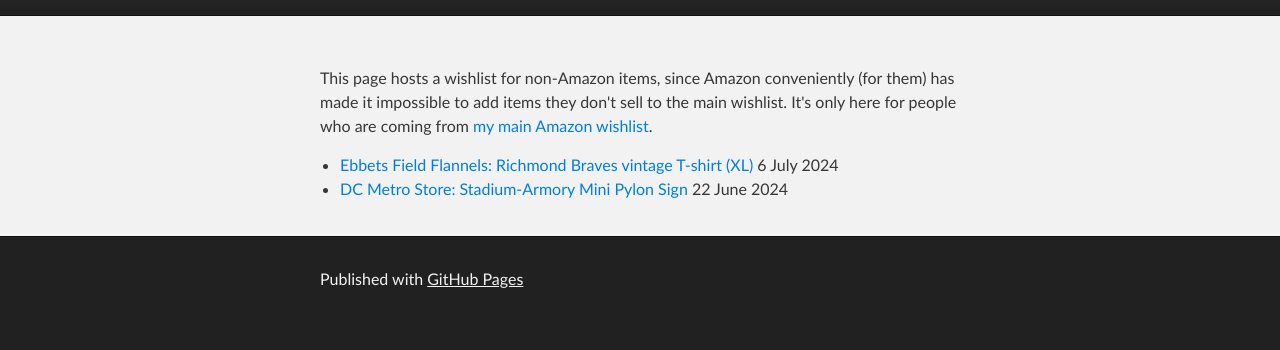
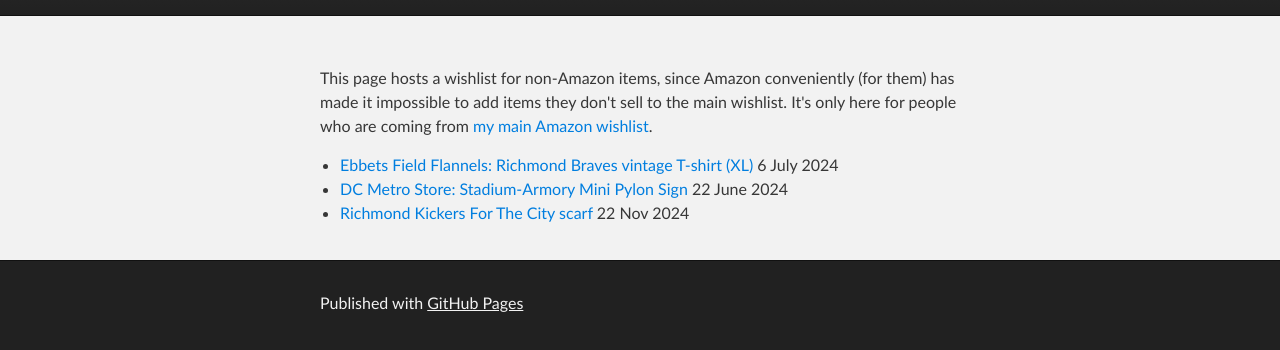
Before and after one commit to joshcvt/joshcvt.github.io, a plain HTML site: page wishlist/index.html in a window 1280 px wide. Shown: the part 128-478 px from the top of the page. Drawn offline with Linux system fonts and the light colour scheme.

Commit message:
add city scarf

```diff
--- a/wishlist/index.html
+++ b/wishlist/index.html
@@ -34,6 +34,7 @@
   <ul>
     <li><a href="https://www.ebbets.com/products/richmond-braves-eff-milb-vintage-t-shirt?variant=44302588772541">Ebbets Field Flannels: Richmond Braves vintage T-shirt (XL)</a> 6 July 2024</li>
     <li><a href="https://dcmetrostore.com/products/washington-metro-stadium-armory-mini-pylon-sign?_pos=4&_psq=stadium-armory&_ss=e&_v=1.0">DC Metro Store: Stadium-Armory Mini Pylon Sign</a> 22 June 2024</li>
+    <li><a href="https://shoprichmondsoccer.com/collections/shop-all/products/for-the-city-scarf-1">Richmond Kickers For The City scarf</a> 22 Nov 2024</li>
   </ul>
 
 
```
